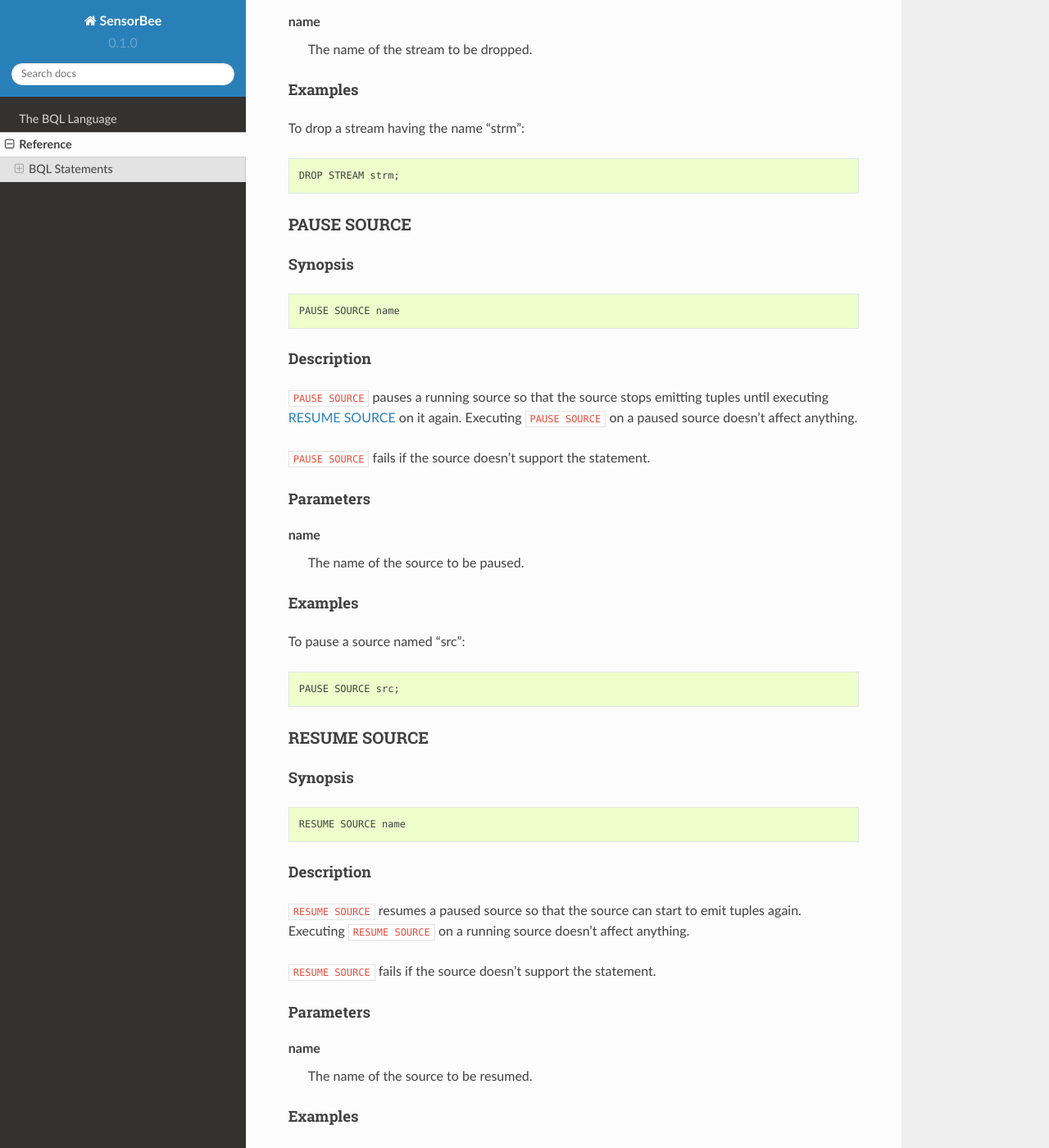
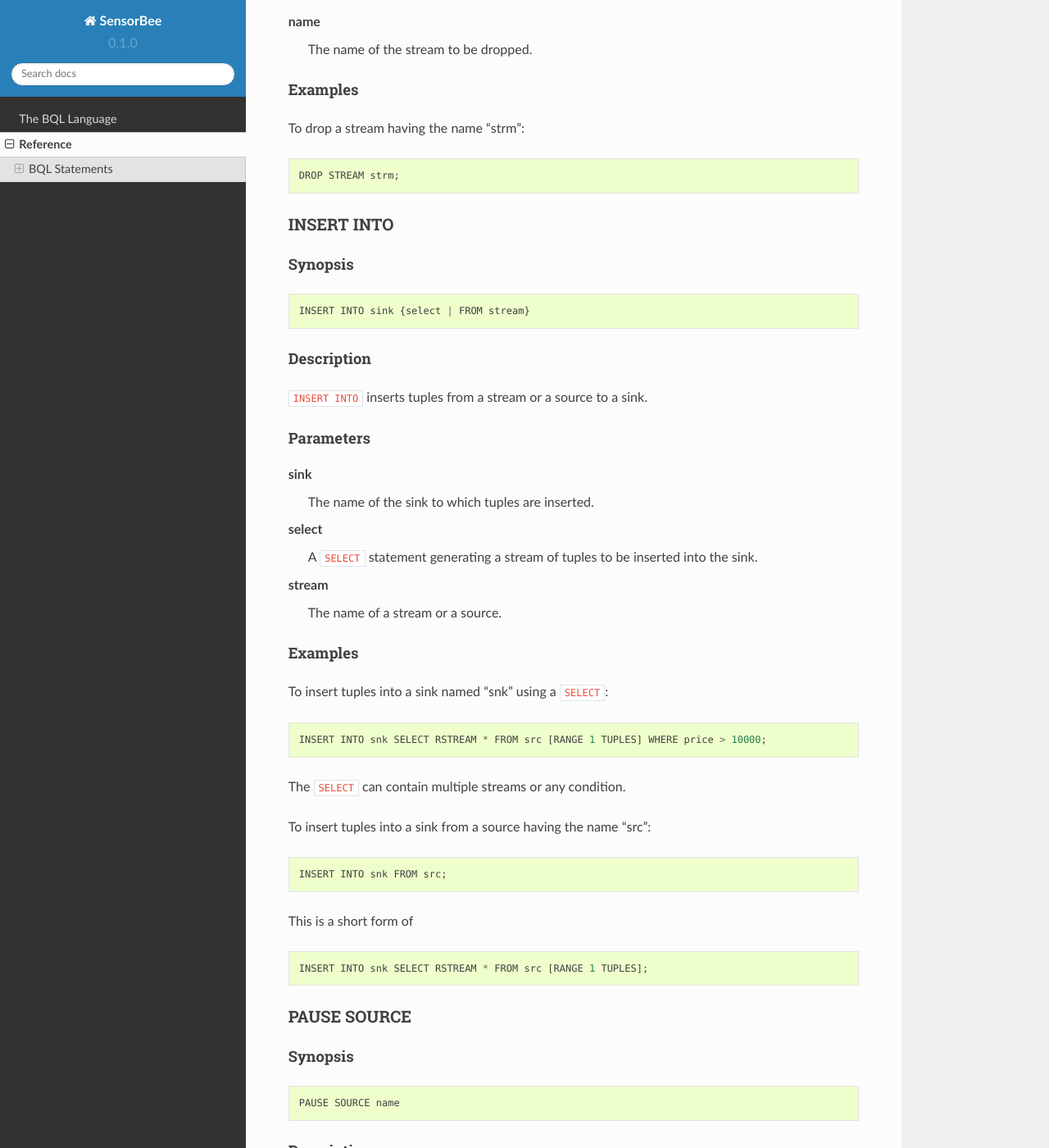
Before and after one commit to sensorbee/docs, a Sphinx documentation site: the page built from source/ref.rst, in a window 1280 px wide and 1400 px high, scrolled down 6497 px. Shown: the whole window at 82% size. Built offline with Sphinx 7.4.7 and the Read the Docs theme 2.0.0, drawn with Linux system fonts in a browser that asks for light colours.

Commit message:
Add the reference of INSERT INTO statement

```diff
--- a/source/ref/stmts.rst
+++ b/source/ref/stmts.rst
@@ -10,6 +10,7 @@ BQL Statements
 .. include:: /ref/stmts/drop_source.rst
 .. include:: /ref/stmts/drop_state.rst
 .. include:: /ref/stmts/drop_stream.rst
+.. include:: /ref/stmts/insert_into.rst
 .. include:: /ref/stmts/pause_source.rst
 .. include:: /ref/stmts/resume_source.rst
 .. include:: /ref/stmts/rewind_source.rst
--- /dev/null
+++ b/source/ref/stmts/insert_into.rst
@@ -0,0 +1,48 @@
+.. _ref_stmts_insert_into:
+
+INSERT INTO
+===========
+
+Synopsis
+--------
+
+::
+
+    INSERT INTO sink {select | FROM stream}
+
+Description
+-----------
+
+``INSERT INTO`` inserts tuples from a stream or a source to a sink.
+
+Parameters
+----------
+
+sink
+    The name of the sink to which tuples are inserted.
+
+select
+    A ``SELECT`` statement generating a stream of tuples to be inserted into
+    the sink.
+
+stream
+    The name of a stream or a source.
+
+Examples
+--------
+
+To insert tuples into a sink named "snk" using a ``SELECT``::
+
+    INSERT INTO snk SELECT RSTREAM * FROM src [RANGE 1 TUPLES] WHERE price > 10000;
+
+The ``SELECT`` can contain multiple streams or any condition.
+
+To insert tuples into a sink from a source having the name "src"::
+
+    INSERT INTO snk FROM src;
+
+This is a short form of
+
+::
+
+    INSERT INTO snk SELECT RSTREAM * FROM src [RANGE 1 TUPLES];
```
